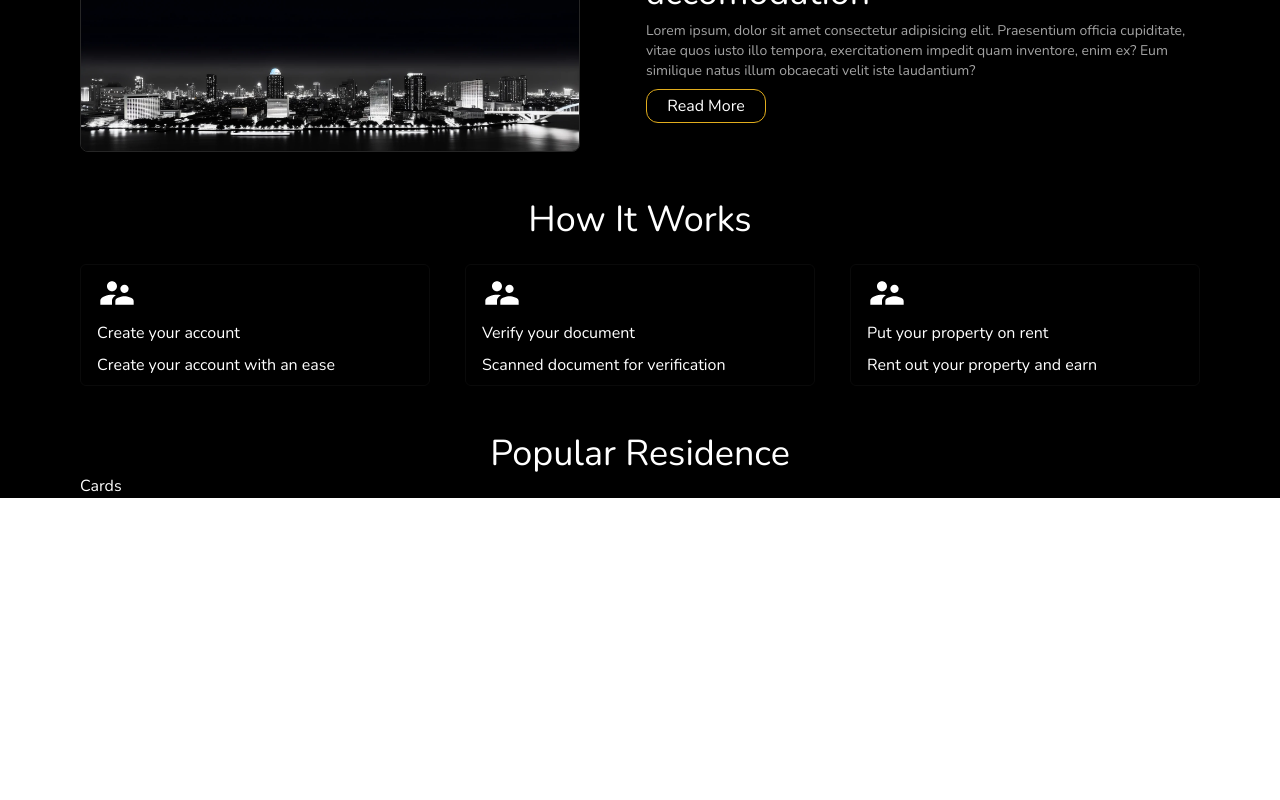
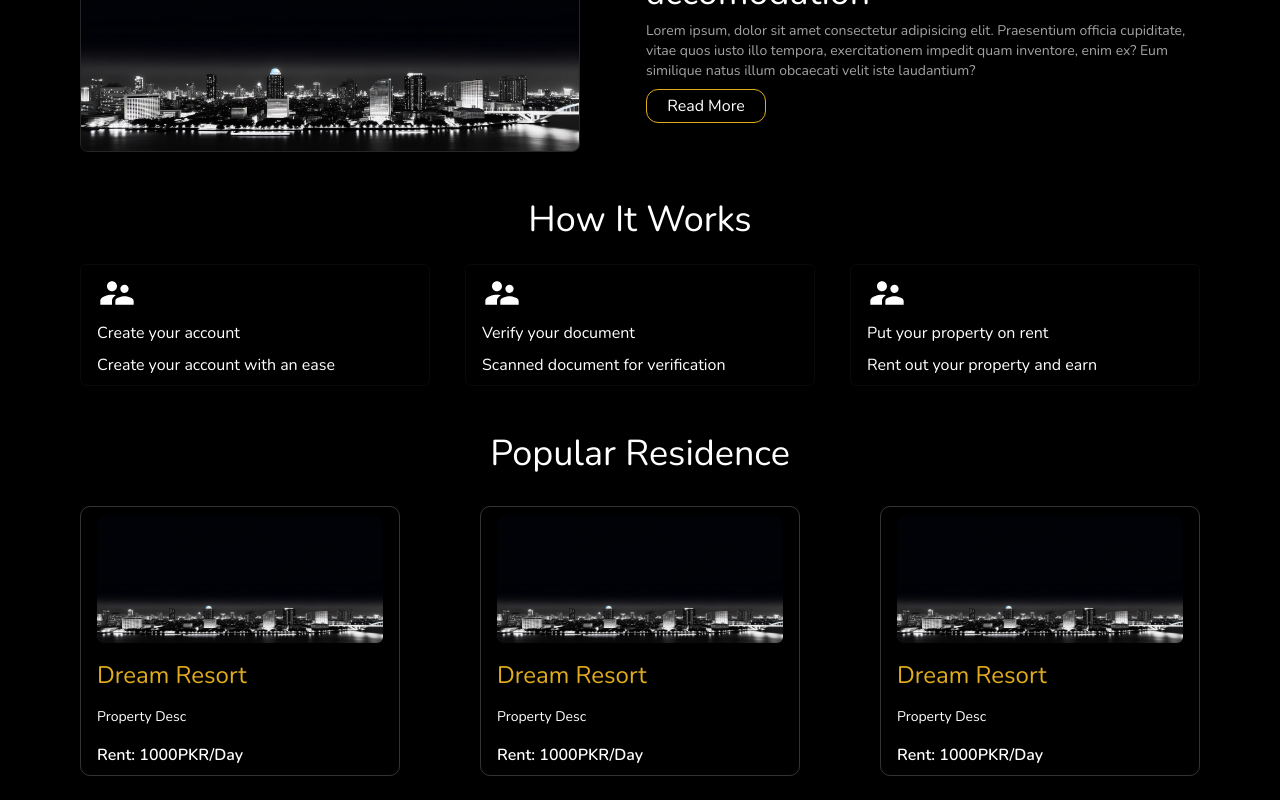
Before and after one commit to SiddiqShaikh/Rentomation-client, a React (Vite) app: page / in a window 1280 px wide. Shown: the part 1119-1919 px from the top of the page. Before the commit the page ends 1617 px from the top, so only its background shows below. Built offline with nearby package versions, Linux system fonts and the light colour scheme.

Commit message:
feat: residence card

```diff
--- a/src/index.css
+++ b/src/index.css
@@ -5,3 +5,27 @@
 body {
   font-family: 'Nunito', sans-serif;
 }
+
+.glass-card {
+  /* background: rgba(255, 255, 255, 0.1);  */
+  border-radius: 10px; /* Rounded corners */
+  box-shadow: 0 4px 8px rgba(0, 0, 0, 0.2),
+              0 6px 20px rgba(0, 0, 0, 0.19); /* Box shadow */
+  backdrop-filter: blur(10px); /* Blur effect */
+  -webkit-backdrop-filter: blur(10px); /* Blur effect for Safari */
+  border: 1px solid rgba(255, 255, 255, 0.2); /* Subtle border */
+  overflow: hidden; /* Ensure the image and content fit within the card */
+  color: #fff; /* White text for readability */
+  transition: transform 0.3s ease, box-shadow 0.3s ease; /* Smooth transition for transform and box-shadow */
+}
+
+.glass-card:hover {
+  transform: scale(1.05); /* Slight scale up on hover */
+  box-shadow: 0 8px 16px rgba(0, 0, 0, 0.3),
+              0 12px 40px rgba(0, 0, 0, 0.25); /* Enhanced shadow on hover */
+}
+
+.glass-card img {
+  border-top-left-radius: 10px; /* Match card border radius */
+  border-top-right-radius: 10px;
+}
--- a/src/pages/Home.tsx
+++ b/src/pages/Home.tsx
@@ -22,7 +22,8 @@ const Home: React.FC<HomeInterfaceProps> = () => {
         <IntroComponent />
         <KnowAboutUs />
         <HowItWork />
-        <PopularResidence/>
+        <PopularResidence />
+        <div>Hello</div>
       </div>
     </div>
   );
@@ -61,9 +62,7 @@ const KnowAboutUs = () => {
   return (
     <Container>
       <div className="text-white mt-12 relative ">
-        <div className="text-center text-3xl md:text-4xl ">
-          Know About Us
-        </div>
+        <div className="text-center text-3xl md:text-4xl ">Know About Us</div>
         <div className="flex flex-col md:flex-row items-center mt-6 gap-3 justify-center md:justify-start ">
           {/* <div className="w-[300px] absolute border border-white top-20 left-72 rounded-lg overflow-hidden">
             <div className="bg-white text-black p-2 flex items-center gap-2">
@@ -116,9 +115,7 @@ const HowItWork = () => {
   return (
     <Container>
       <div className="text-white mt-12">
-        <div className="text-center text-3xl md:text-4xl ">
-          How It Works
-        </div>
+        <div className="text-center text-3xl md:text-4xl ">How It Works</div>
         <div className="flex flex-wrap items-center gap-5 justify-between mt-6">
           {howItWorks.map((item) => (
             <HowItWorksCard data={item} />
@@ -136,8 +133,30 @@ const PopularResidence = () => {
         <div className="text-center text-3xl md:text-4xl ">
           Popular Residence
         </div>
-        <div>Cards</div>
+        <div className="mt-8 flex gap-5 items-center flex-wrap justify-between">
+          <ResidenceCard />
+          <ResidenceCard />
+          <ResidenceCard />
+
+        </div>
       </div>
     </Container>
   );
 };
+
+const ResidenceCard = () => {
+  return (
+    <div className="glass-card shadow-card w-80 py-2 px-4 space-y-4 rounded-lg shadow-2xl">
+      <div className="h-32 max-w-full rounded-md overflow-hidden">
+        <img
+          alt="image"
+          src="/images/home.webp"
+          className="w-full h-full object-fill"
+        />
+      </div>
+      <div className="text-btnPrimary text-2xl">Dream Resort</div>
+      <div className="text-sm">Property Desc</div>
+      <div className="text-md font-semibold">Rent: 1000PKR/Day</div>
+    </div>
+  );
+};
--- a/tailwind.config.js
+++ b/tailwind.config.js
@@ -3,6 +3,16 @@ export default {
   content: ["./index.html", "./src/**/*.{js,ts,jsx,tsx}"],
   theme: {
     extend: {
+      boxShadow: {
+        primary: `inset 0 0 0.5px 1px hsla(0, 0%,
+          100%, 0.075),
+          /* shadow ring 👇 */
+          0 0 0 1px hsla(0, 0%, 0%, 0.05),
+          /* multiple soft shadows 👇 */
+          0 0.3px 0.4px hsla(0, 0%, 0%, 0.02),
+          0 0.9px 1.5px hsla(0, 0%, 0%, 0.045),
+          0 3.5px 6px hsla(0, 0%, 0%, 0.09);`,
+      },
       colors: {
         // Define your custom colors here
         primary: "#151110",
```
